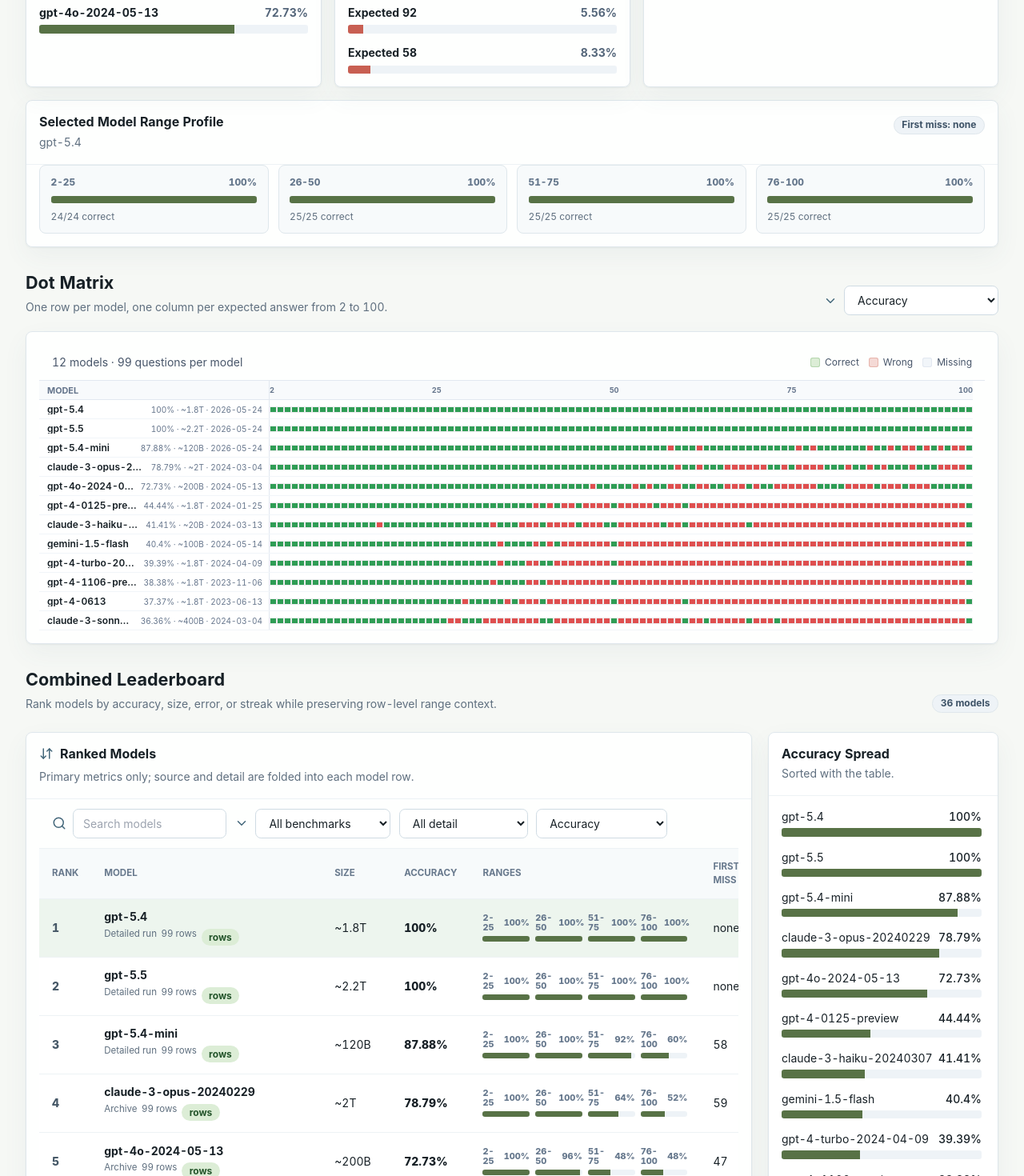
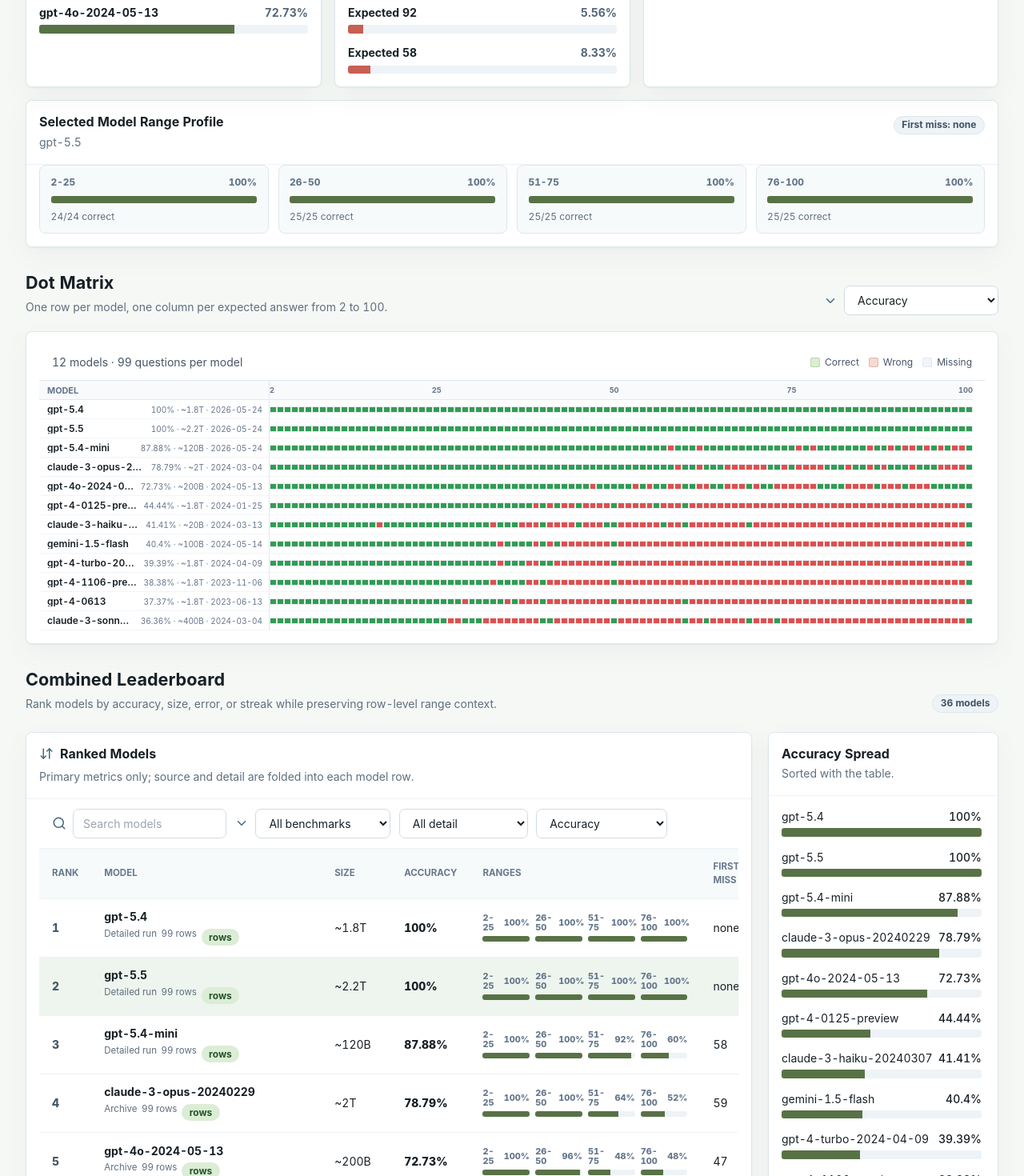
Before and after one commit to louispaulet/benchmark_experiments, a React (Vite) app in the folder Repetitive Sums - Part2 - 2026/site/: page / in a window 1280 px wide. Shown: the part 661-2131 px from the top of the page at 80% size. Built offline with nearby package versions, Linux system fonts and the light colour scheme.

Commit message:
Feature gpt-5.5 in model results

```diff
--- a/Repetitive Sums - Part2 - 2026/site/src/App.jsx
+++ b/Repetitive Sums - Part2 - 2026/site/src/App.jsx
@@ -17,9 +17,13 @@
 import Matrix from "./views/Matrix";
 import Results from "./views/Results";
 
+const featuredModelName = "gpt-5.5";
+
 export default function App() {
   const navigate = useNavigate();
-  const [selectedModel, setSelectedModel] = useState(combinedLeaderboard[0]?.model_name ?? "");
+  const [selectedModel, setSelectedModel] = useState(
+    combinedLeaderboard.find((row) => row.model_name === featuredModelName)?.model_name ?? combinedLeaderboard[0]?.model_name ?? "",
+  );
   const [sortLeaderboard, setSortLeaderboard] = useState("accuracy");
   const [sortMatrix, setSortMatrix] = useState("accuracy");
   const [sortHistory, setSortHistory] = useState("accuracy");
```
Also changed, not shown: 1 other file (tests, documents, lock files or other folders).
